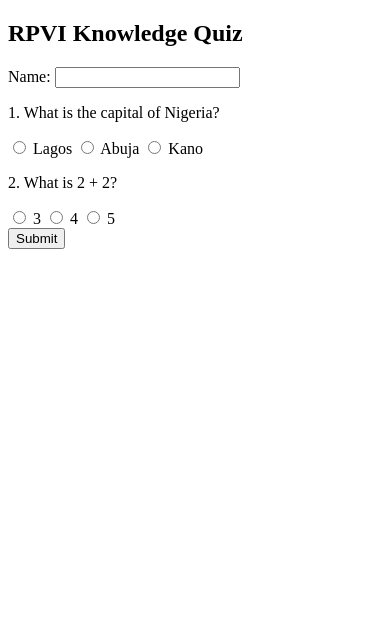
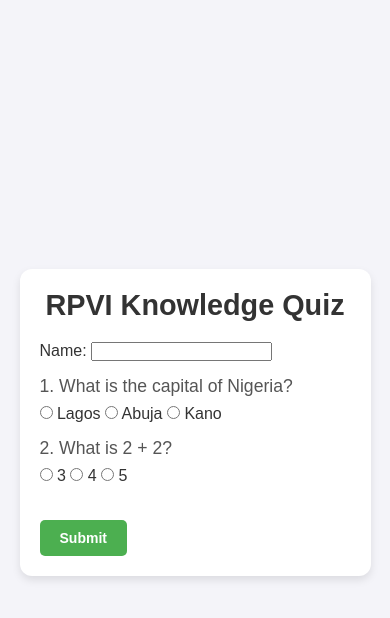
Before and after one commit to Hafsah2020/rpvi, a plain HTML site: page quiz/questions.html in a window 390 px wide. Drawn offline with Linux system fonts and the light colour scheme.

Commit message:
quiz draft

```diff
--- a/quiz/grader.js
+++ b/quiz/grader.js
@@ -27,6 +27,7 @@ document.getElementById('quizForm').addEventListener('submit', function (e) {
     time: timeTaken
   };
 
+  // Fetch request to post the data
   fetch('https://script.google.com/macros/s/AKfycbzCuQPqI8KIfI0o1drjKviSvTY2DjbSTW8enNSrUgJeJmDQ9k7WNifWt69MSVzxBV-w/exec', {
     method: 'POST',
     mode: 'no-cors',
@@ -34,7 +35,10 @@ document.getElementById('quizForm').addEventListener('submit', function (e) {
       'Content-Type': 'application/json'
     },
     body: JSON.stringify(data)
+  }).then(() => {
+    // Redirect to another page after the fetch request is completed
+    window.location.href = `results.html?name=${encodeURIComponent(name)}&score=${score}&time=${timeTaken}`;
+  }).catch((error) => {
+    console.error('Error:', error);
   });
-
-  alert(`Submitted! You scored ${score}/20 in ${timeTaken} seconds.`);
 });
--- a/quiz/questions.html
+++ b/quiz/questions.html
@@ -3,7 +3,7 @@
 <head>
   <meta charset="UTF-8">
   <title>Take the Quiz</title>
-  <link rel="stylesheet" href="style.css">
+  <link rel="stylesheet" href="questions_style.css">
 </head>
 <body>
   <div class="quiz-container">
--- a/quiz/questions_style.css
+++ b/quiz/questions_style.css
@@ -1,24 +1,62 @@
+/* Global Reset */
+* {
+  margin: 0;
+  padding: 0;
+  box-sizing: border-box;
+}
+
 body {
   font-family: Arial, sans-serif;
+  background-color: #f4f4f9;
+  display: flex;
+  justify-content: center;
+  align-items: center;
+  height: 100vh;
   margin: 0;
-    padding: 0;
-    background: #f4f4f4;
 }
 
-  .hero {
-    background: #0a0a23;
-    color: #fff;
+/* Quiz Container */
+.quiz-container {
+  background-color: white;
+  border-radius: 12px;
+  padding: 30px;
+  max-width: 800px;
+  width: 100%;
+  box-shadow: 0 4px 8px rgba(0, 0, 0, 0.1);
   text-align: center;
-    padding: 60px 20px;
 }
 
-  .hero-logo {
-    width: 120px;
+h2 {
+  font-size: 2rem;
+  color: #333;
   margin-bottom: 20px;
 }
 
-  .btn.quiz {
-    display: inline-block;
+form {
+  display: flex;
+  flex-direction: column;
+  gap: 15px;
+  align-items: flex-start;
+  text-align: left;
+}
+
+label {
+  font-size: 1rem;
+  color: #333;
+}
+
+.question p {
+  font-size: 1.1rem;
+  margin-bottom: 8px;
+  color: #555;
+}
+
+.question label {
+  font-size: 1rem;
+  margin-bottom: 10px;
+}
+
+button {
   padding: 12px 24px;
   background-color: #0077cc;
   color: #fff;
@@ -31,20 +69,63 @@ body {
   margin-top: 20px;
 }
 
-  .btn.quiz:hover {
+button:hover {
   background-color: #005fa3;
   transform: scale(1.05);
 }
 
-  .quiz-container {
-    max-width: 700px;
-    margin: 40px auto;
-    padding: 20px;
-    background: white;
+/* Results Page */
+.container {
+  background-color: white;
   border-radius: 12px;
-    box-shadow: 0 2px 8px rgba(0,0,0,0.1);
+  padding: 30px;
+  max-width: 600px;
+  width: 100%;
+  box-shadow: 0 4px 8px rgba(0, 0, 0, 0.1);
+  text-align: center;
 }
 
-  .question {
-    margin-bottom: 25px;
+h1 {
+  font-size: 2.5rem;
+  color: #333;
+  margin-bottom: 20px;
 }
+
+#result-message p {
+  font-size: 1.2rem;
+  margin-bottom: 10px;
+  color: #555;
+}
+
+button {
+  padding: 10px 20px;
+  background-color: #4CAF50;
+  color: white;
+  font-size: 1rem;
+  border: none;
+  border-radius: 5px;
+  cursor: pointer;
+  transition: background-color 0.3s ease, transform 0.2s ease;
+}
+
+button:hover {
+  background-color: #45a049;
+  transform: scale(1.05);
+}
+
+/* Responsive Design */
+@media screen and (max-width: 600px) {
+  .quiz-container, .container {
+    padding: 20px;
+    width: 90%;
+  }
+
+  h1, h2 {
+    font-size: 1.8rem;
+  }
+
+  button {
+    padding: 10px 20px;
+    font-size: 14px;
+  }
+}
```
Also changed, not shown: quiz/results.html (added, +33 -0 lines). Lines whose indentation alone changed are shown as unchanged.
